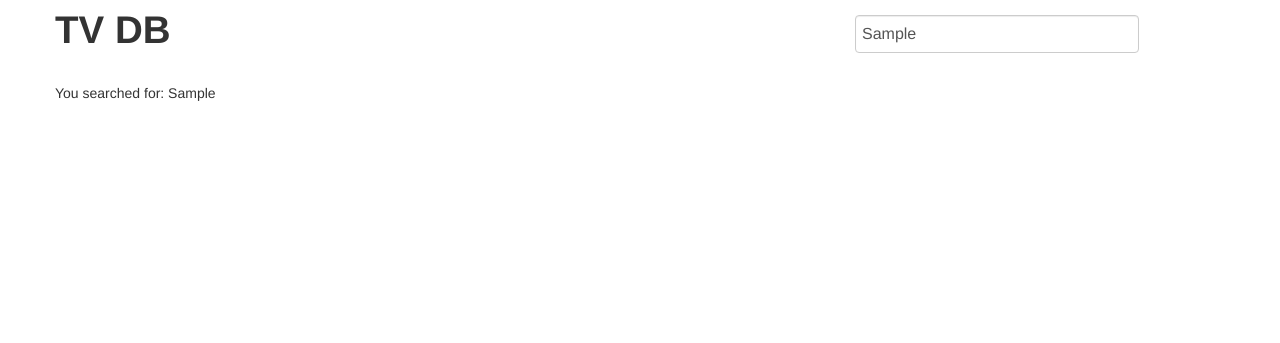
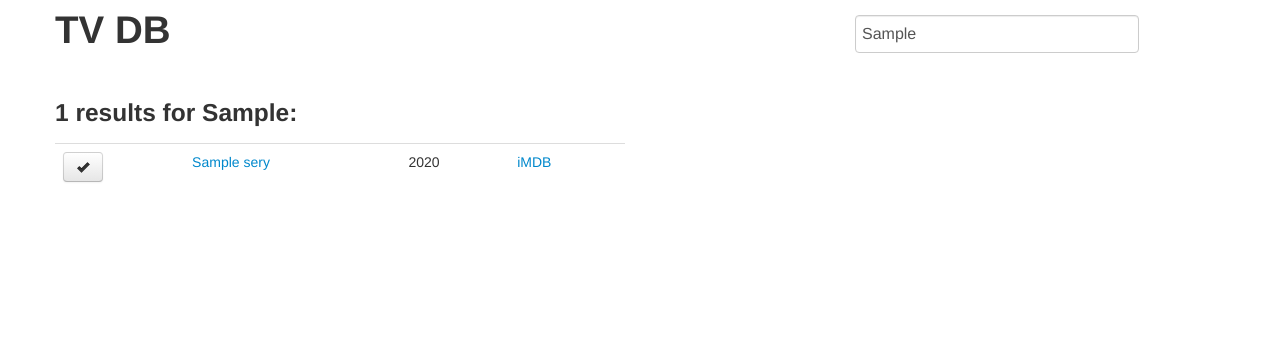
Before and after one commit to kvikshaug/tv-tracker, a Django app: template templates/search.html in a window 1280 px wide. Shown: the top 343 px of the page. Run offline with Django 3.2, Linux system fonts and the light colour scheme; the template is opened without the code that fills it: most values are stand-ins (such as "Sample title", 1, 10 or a date in 2020); some libraries are stand-ins or nearby versions.

Commit message:
Render search results on search page

```diff
--- a/app/views.py
+++ b/app/views.py
@@ -12,8 +12,10 @@ def search(request):
     if request.method == 'GET':
         q = request.GET.get('query', '')
         if len(q) >= 3:
-            results = tvdb.search_series(q)
-        context = {'series_search_query': q}
+            series = tvdb.search_series(q)
+        context = {
+            'series_search_query': q,
+            'series_search_results': series}
         return render(request, 'search.html', context)
     elif request.method == 'POST':
         # TBD
--- a/templates/search.html
+++ b/templates/search.html
@@ -1,5 +1,41 @@
 {% extends 'layout.html' %}
 
 {% block body %}
-  <p>You searched for: {{ series_search_query }}</p>
+
+<h3><strong>{{ series_search_results|length }}</strong> results for <strong>{{ series_search_query }}</strong>:</h3>
+
+<div class="row">
+  <div class="span6">
+
+    <table class="table">
+      {% for series in series_search_results %}
+        <tr>
+          <td>
+            <form action="{% url app.views.search %}" method="post" style="margin: 0;">
+              {% csrf_token %}
+              <input type="hidden" name="id" value="{{ series.id }}">
+              <button type="submit" class="btn"><i class="icon-ok"></i></button>
+            </form>
+          </td>
+          <td>
+            <a href="http://thetvdb.com/?tab=series&amp;id={{ series.id }}">{{ series.name }}</a>
+          </td>
+          <td>
+            {% if series.first_aired %}
+              {{ series.first_aired|date:"Y" }}
+            {% endif %}
+          </td>
+          <td>
+            {% if series.imdb %}
+              <a href="http://www.imdb.com/title/{{ series.imdb }}/">iMDB</a>
+            {% endif %}
+          </td>
+        </tr>
+      {% endfor %}
+    </table>
+
+  </div>
+</div>
+
+
 {% endblock %}
```
